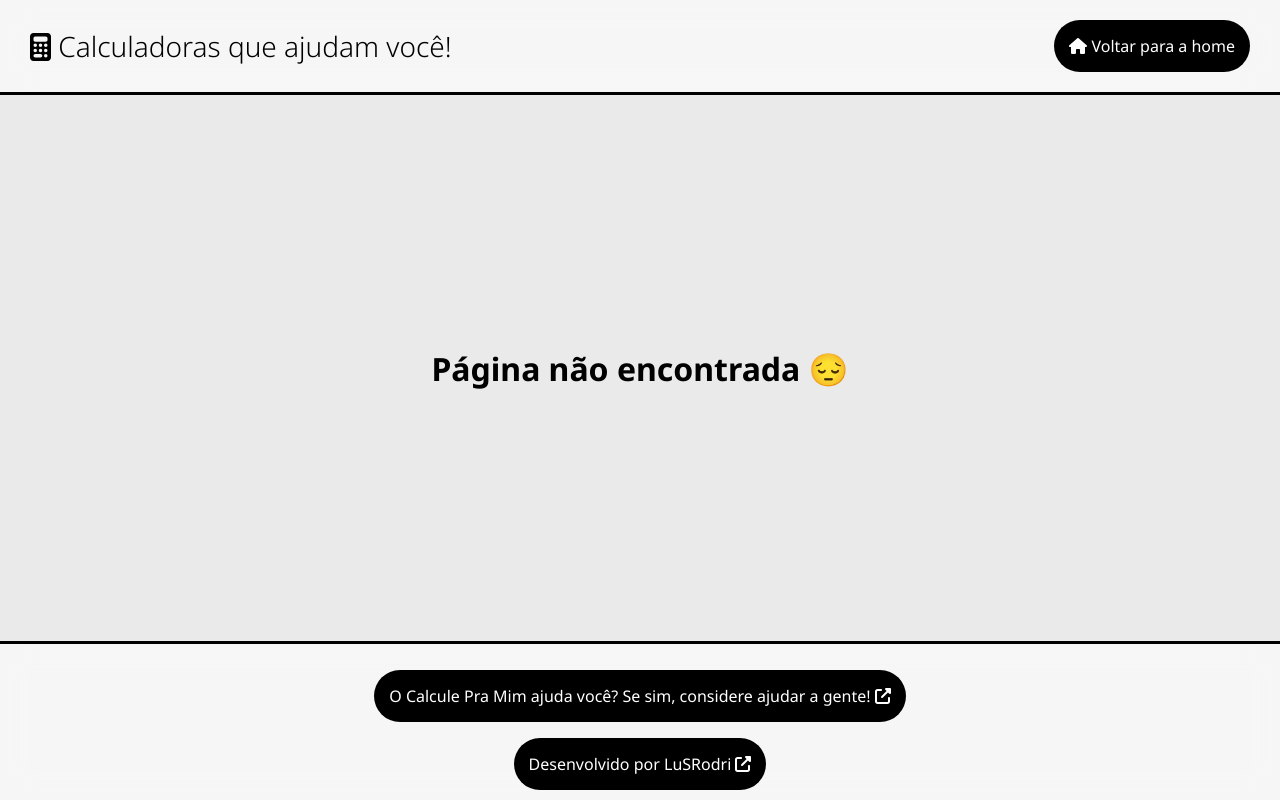
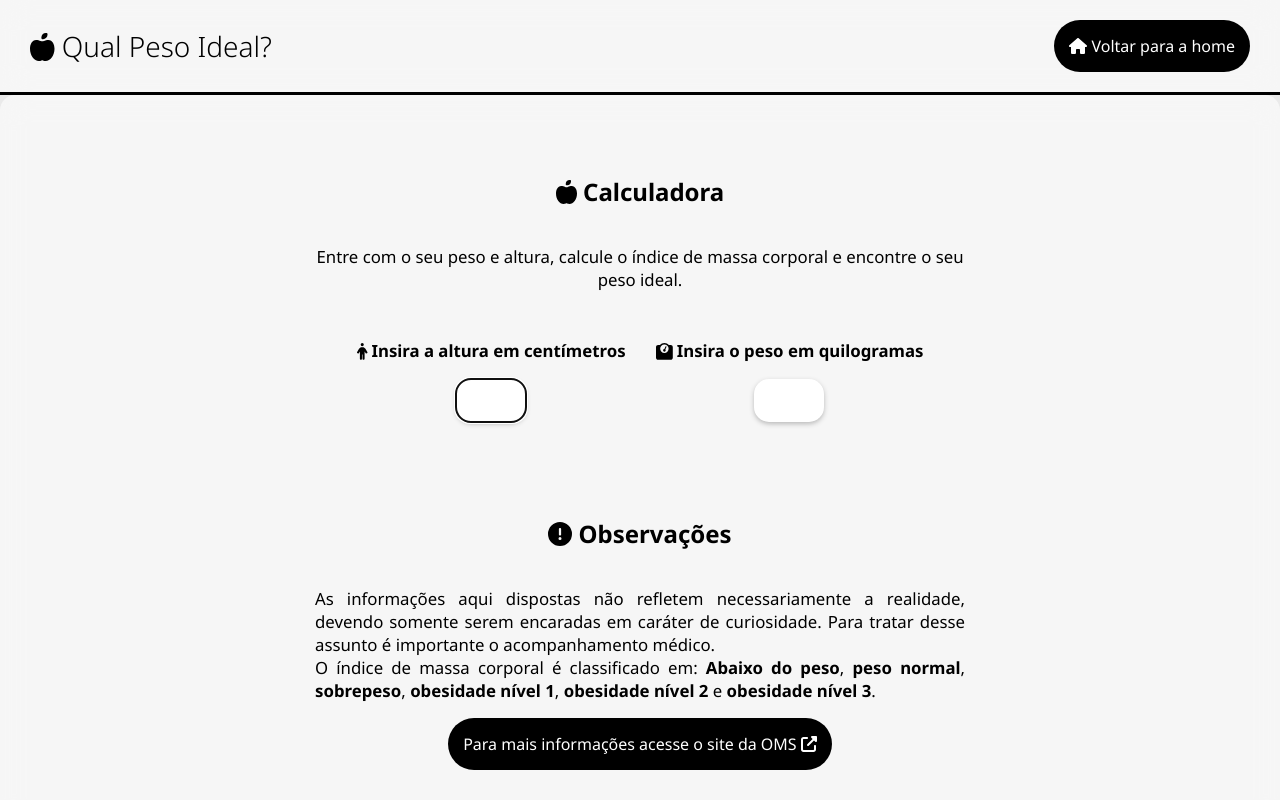
Before and after one commit to LuSrodri/calcule-pra-mim, a Next.js app: page /qual-peso-ideal in a window 1280 px wide. Before the commit this address had no page. Shown: the top 800 px of the page. Built offline with nearby package versions, Linux system fonts and the light colour scheme.

Commit message:
adicionando a página "Qual peso ideal?"

```diff
--- a/components/ImcCalculator.js
+++ b/components/ImcCalculator.js
@@ -1,5 +1,5 @@
 import styles from '@/styles/ImcCalculator.module.css';
-import { faAppleWhole, faExclamationCircle, faPerson, faUpRightFromSquare, faWeightScale } from '@fortawesome/free-solid-svg-icons';
+import { faAppleWhole, faExclamationCircle, faPerson, faShare, faUpRightFromSquare, faWeightScale } from '@fortawesome/free-solid-svg-icons';
 import { FontAwesomeIcon } from '@fortawesome/react-fontawesome';
 import Link from 'next/link';
 import { useEffect, useState } from 'react';
@@ -33,7 +33,7 @@ export default function ImcCalculator() {
                 document.getElementById("peso").focus();
             }
             if (e.target.id === "peso") {
-                document.getElementById("resultado").scrollIntoView({behavior: 'smooth'});
+                document.getElementById("resultado").scrollIntoView({ behavior: 'smooth' });
             }
         }
     }
@@ -94,9 +94,12 @@ export default function ImcCalculator() {
                     </div>
                 </div>
                 {(imc !== 0 && !isNaN(imc)) &&
-                    <p id={"resultado"}>
-                        O índice de massa corporal é de <strong>{imc} kg/m²</strong>, considerado <strong>{classificacao}</strong>. O peso ideal deve ser entre <strong>{pesoIdealMin}</strong> e <strong>{pesoIdealMax} kg</strong>.
-                    </p>
+                    <>
+                        <p id={"resultado"}>
+                            O índice de massa corporal é de <strong>{imc} kg/m²</strong>, considerado <strong>{classificacao}</strong>. O peso ideal deve ser entre <strong>{pesoIdealMin}</strong> e <strong>{pesoIdealMax} kg</strong>.
+                        </p>
+                        {(navigator && navigator.share) && <a onClick={() => { navigator.share({ url: window.location.href, title: "Olha qual peso ideal!", text: `O meu peso ideal deve ser entre ${pesoIdealMin} Kg e ${pesoIdealMax}. E estou com ${classificacao}! Faça você também o teste!` }) }}> Compartilhar <FontAwesomeIcon icon={faShare} /></a>}
+                    </>
                 }
             </div>
             <div className={styles.Infos}>
--- a/components/Main.js
+++ b/components/Main.js
@@ -12,7 +12,7 @@ export default function Main() {
             <div className={styles.menu}>
                 <Card icon={<FontAwesomeIcon icon={faCalculator} />} title={"Calculadora Científica"} path={"/cientifica"}></Card>
                 <Card icon={<FontAwesomeIcon icon={faX} />} title={"Calculadora Algébrica"} path={"/algebrica"}></Card>
-                <Card icon={<FontAwesomeIcon icon={faAppleWhole} />} title={"IMC e Peso Ideal"} path={"/imc"}></Card>
+                <Card icon={<FontAwesomeIcon icon={faAppleWhole} />} title={"IMC e Peso Ideal"} path={"/qual-peso-ideal"}></Card>
                 <Card icon={<FontAwesomeIcon icon={faPercent} />} title={"Juros compostos"} path={"/juroscompostos"}></Card>
                 <Card icon={<FontAwesomeIcon icon={faCalendar} />} title={"Diferença entre datas"} path={"/diferencadatas"}></Card>
             </div>
--- /dev/null
+++ b/pages/qual-peso-ideal.js
@@ -0,0 +1,36 @@
+import Head from 'next/head';
+import styles from '@/styles/Home.module.css';
+import TopBar from '@/components/TopBar';
+import Footer from '@/components/Footer';
+import { FontAwesomeIcon } from '@fortawesome/react-fontawesome';
+import { faAppleWhole } from '@fortawesome/free-solid-svg-icons';
+import ImcCalculator from '@/components/ImcCalculator';
+
+export default function Home() {
+  return (
+    <div className={styles.main}>
+      <Head>
+        <title>Qual Peso Ideal?</title>
+
+        <meta name="description" content="Entre com o seu peso e altura, calcule o índice de massa corporal, encontre o seu peso ideal e descubra o quão longe da meta você está." />
+
+        <meta property="og:title" content="Qual Peso Ideal?" />
+        <meta property="og:type" content="website" />
+        <meta property="og:description" content="Entre com o seu peso e altura, calcule o índice de massa corporal, encontre o seu peso ideal e descubra o quão longe da meta você está." />
+        <meta property="og:url" content="https://calculepramim.com/qual-peso-ideal" />
+        <meta property="og:image" content="https://calculepramim.com/calcule-pra-mim-logo.png" />
+
+        <meta name="twitter:title" content="Qual Peso Ideal?" />
+        <meta name="twitter:description" content="Entre com o seu peso e altura, calcule o índice de massa corporal, encontre o seu peso ideal e descubra o quão longe da meta você está." />
+        <meta name="twitter:image" content="https://calculepramim.com/calcule-pra-mim-logo.png" />
+        <meta name="twitter:card" content="summary_large_image" />
+
+        <meta name="viewport" content="width=device-width, initial-scale=1" />
+        <link rel="icon" href="/calcule-pra-mim-logo.png" />
+      </Head>
+      <TopBar icon={<FontAwesomeIcon icon={faAppleWhole} />} title={"Qual Peso Ideal?"} isHome={false}></TopBar>
+      <ImcCalculator></ImcCalculator>
+      <Footer></Footer>
+    </div>
+  )
+}
```
Also changed, not shown: pages/imc.js (deleted, +0 -36 lines).
